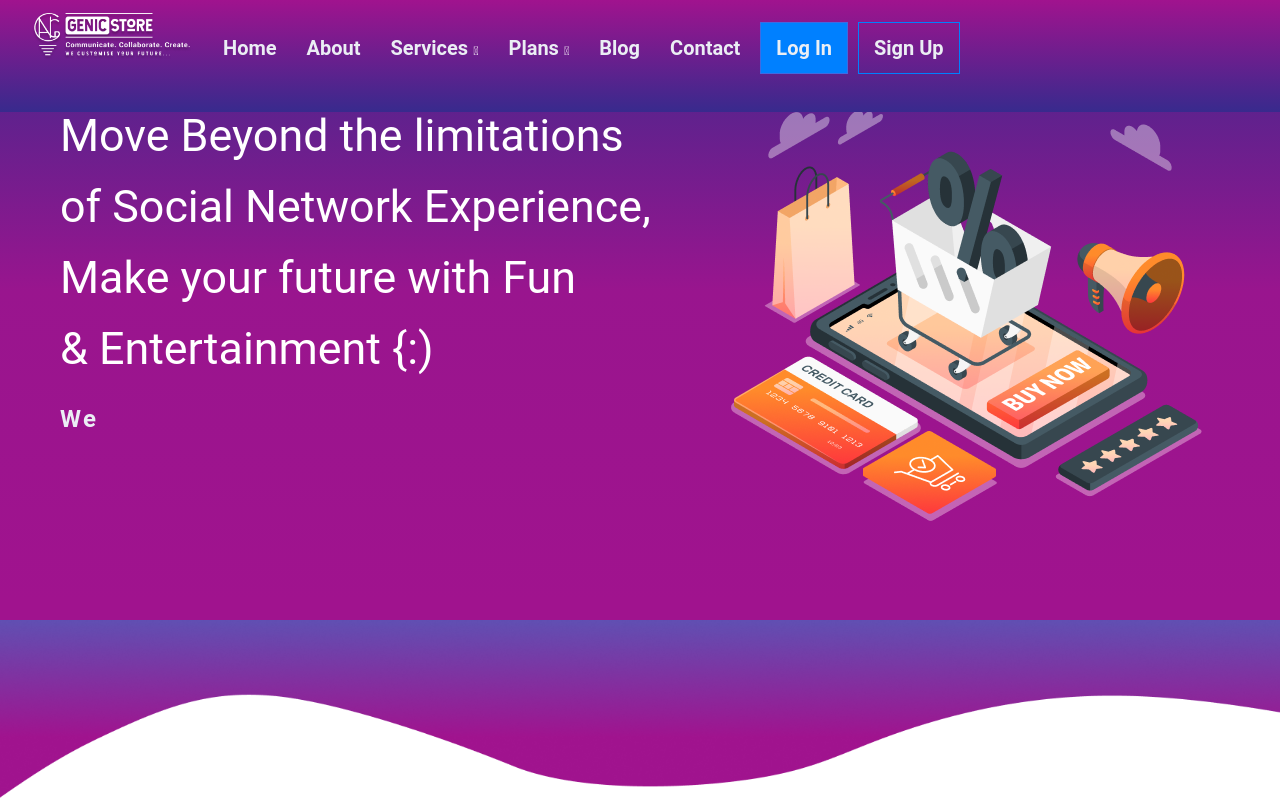
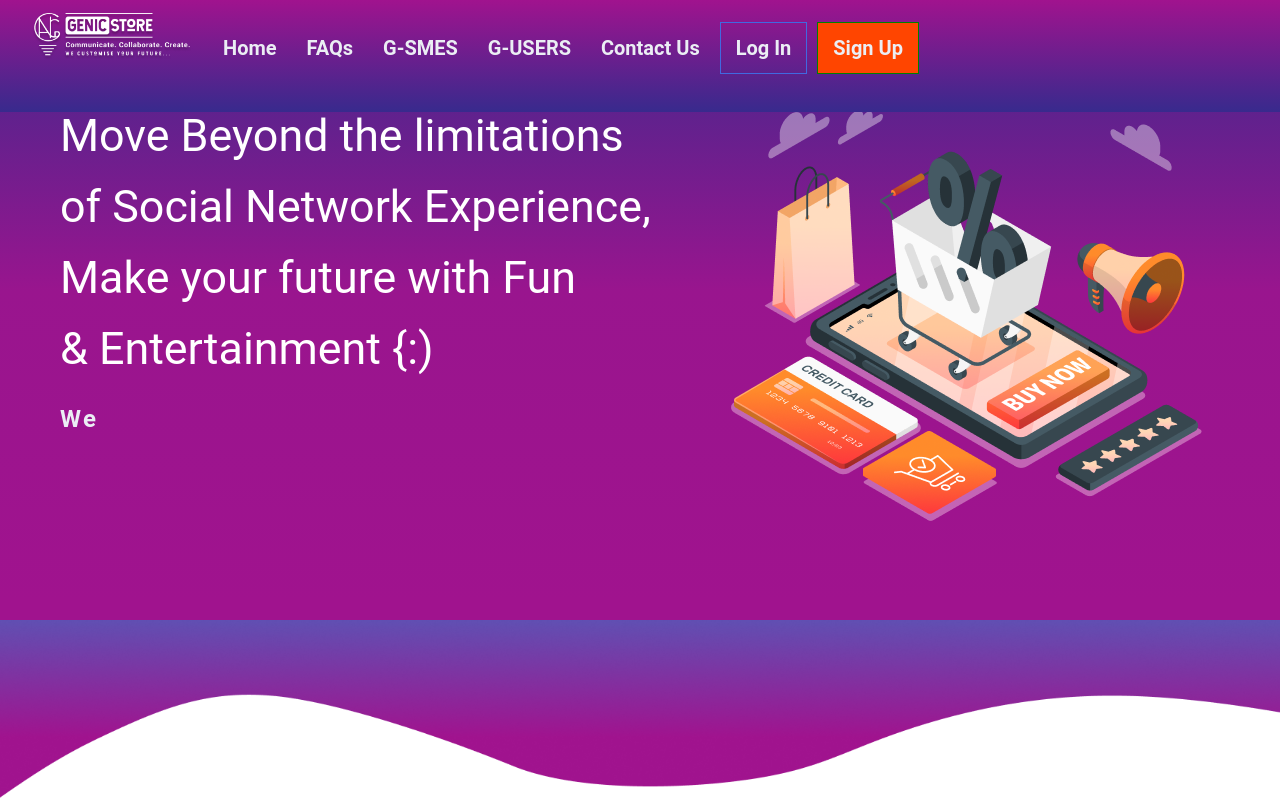
Before and after one commit to razzivofficial/Genic-Project, a plain HTML site: page Genic Store Project/HTML/index.html in a window 1280 px wide. Shown: the top 800 px of the page. Drawn offline with nearby package versions, Linux system fonts and the light colour scheme.

```diff
--- a/Genic Store Project/CSS/style.css
+++ b/Genic Store Project/CSS/style.css
@@ -131,15 +131,15 @@ a {
     margin: 5px 0;
   }
   .button a {
-    background: #0080ff;
+    background: transparent;
     border: 1px royalblue solid;
   }
   .button.secondary {
     border: 0;
   }
   .button.secondary a {
-    background: transparent;
-    border: 1px #0080ff solid;
+    background: orangered;
+    border: 1px green solid;
   }
   .button a:hover {
     text-decoration: none;
--- a/Genic Store Project/HTML/index.html
+++ b/Genic Store Project/HTML/index.html
@@ -93,9 +93,9 @@ header section ends here -->
 
 
 
-        <li class="item"><a href="#">Home</a></li>
-        <li class="item"><a href="#">About</a></li>
-        <li class="item has-submenu">
+        <li class="item"><a href="index.html">Home</a></li>
+        <li class="item"><a href="faq.html">FAQs</a></li>
+        <!-- <li class="item has-submenu">
             <a tabindex="0">Services</a>
             <ul class="submenu">
                 <li class="subitem"><a href="#">Design</a></li>
@@ -111,9 +111,10 @@ header section ends here -->
                 <li class="subitem"><a href="#">Startup</a></li>
                 <li class="subitem"><a href="#">Enterprise</a></li>
             </ul>
-        </li>
-        <li class="item"><a href="#">Blog</a></li>
-        <li class="item"><a href="#">Contact</a></li>
+        </li> -->
+        <li class="item"><a href="#">G-SMES</a></li>
+        <li class="item"><a href="#">G-USERS</a></li>
+        <li class="item"><a href="#">Contact Us</a></li>
         <li class="item button"><a href="#">Log In</a></li>
         <li class="item button secondary"><a href="#">Sign Up</a></li>
 
```
